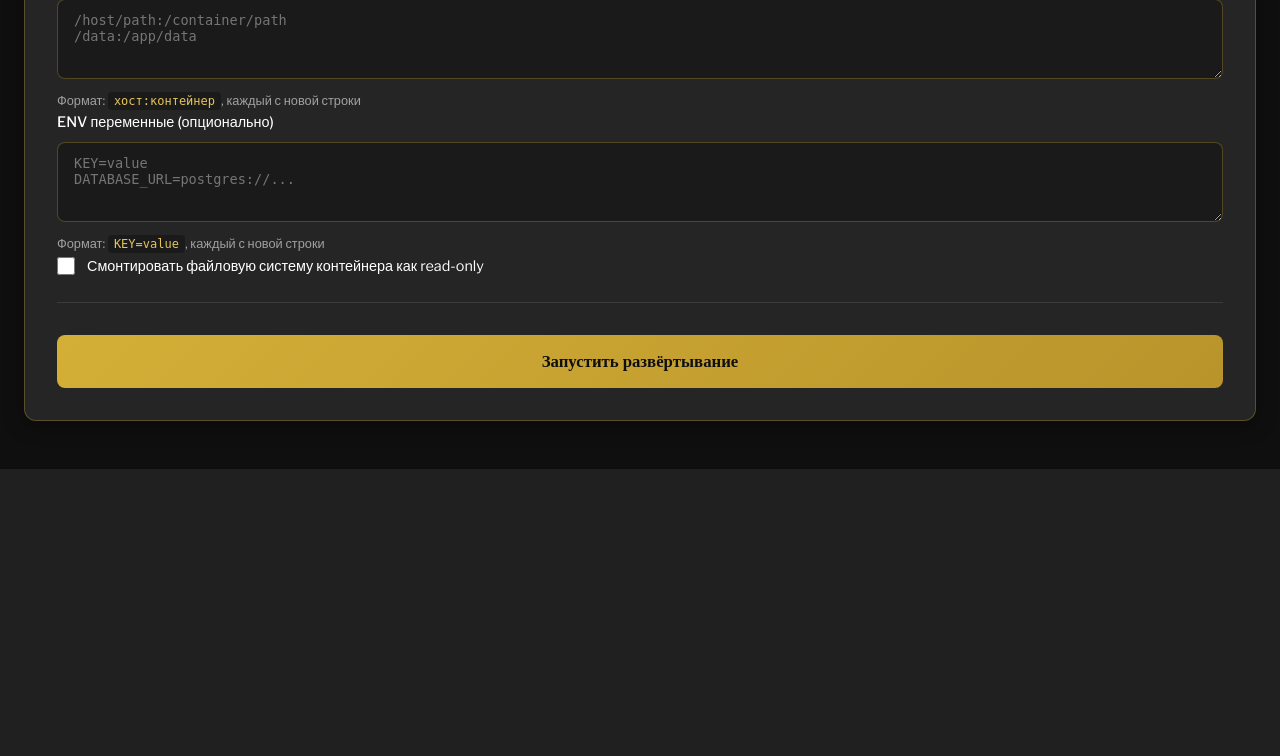
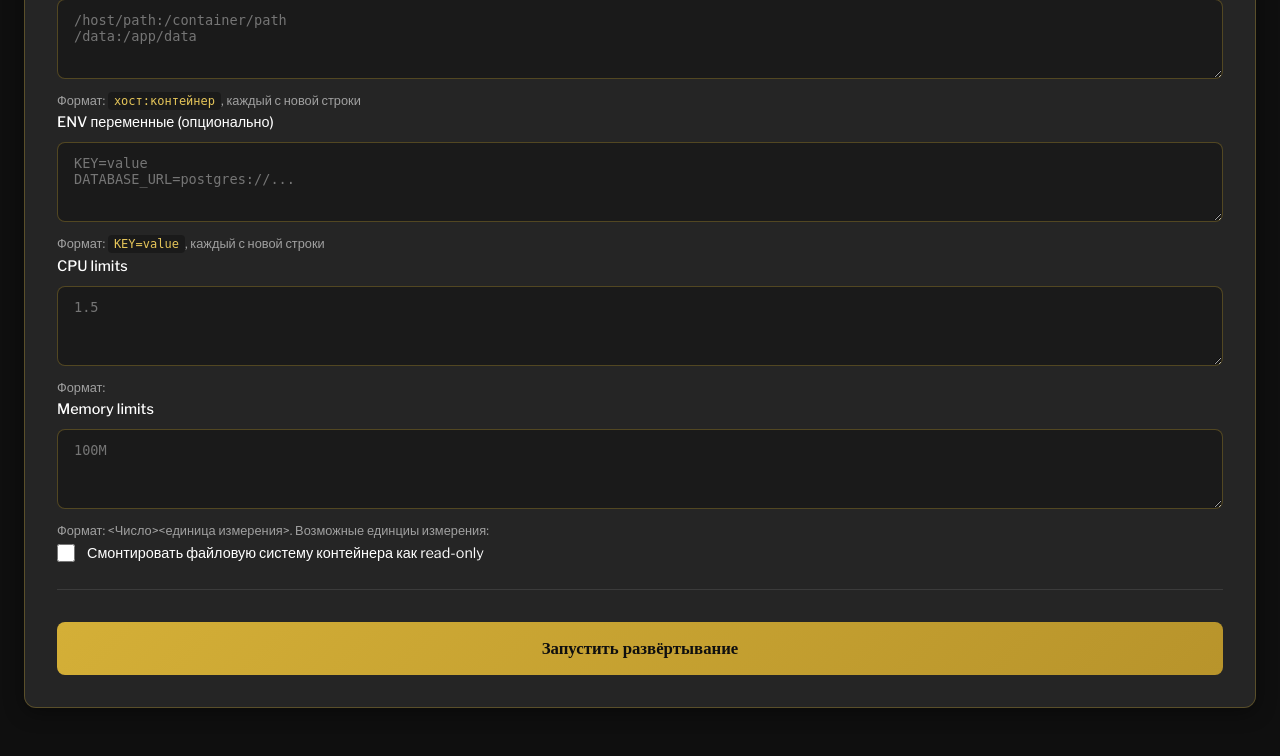
Before and after one commit to zdovidovich/Secure_Deployment_Platform_SDP, a Flask app: page /deploy/ in a window 1280 px wide. Shown: the part 1587-2343 px from the top of the page. Before the commit the page ends 2056 px from the top, so only its background shows below. Run offline with Flask 3, Linux system fonts and the light colour scheme.

Commit message:
Starting to adding cpu and memory limits for container

```diff
--- a/app/templates/index.html
+++ b/app/templates/index.html
@@ -164,6 +164,18 @@
                             placeholder="KEY=value&#10;DATABASE_URL=postgres://..."></textarea>
                         <div class="hint">Формат: <code>KEY=value</code>, каждый с новой строки</div>
                     </div>
+                    <div class="form-group full-width">
+                        <label for="env_vars">CPU limits</label>
+                        <textarea id="env_vars" name="app_cpus"
+                            placeholder="1.5"></textarea>
+                        <div class="hint">Формат: </div>
+                    </div>
+                    <div class="form-group full-width">
+                        <label for="env_vars">Memory limits</label>
+                        <textarea id="env_vars" name="app_memory"
+                            placeholder="100M"></textarea>
+                        <div class="hint">Формат: &lt;Число&gt;&lt;единица измерения&gt;. Возможные единциы измерения:  </div>
+                    </div>
                     <div class="checkbox-item">
                         <input type="checkbox" id="app_ro_fs" name="app_ro_fs">
                         <label for="app_ro_fs">Смонтировать файловую систему контейнера как read-only</label>
```
